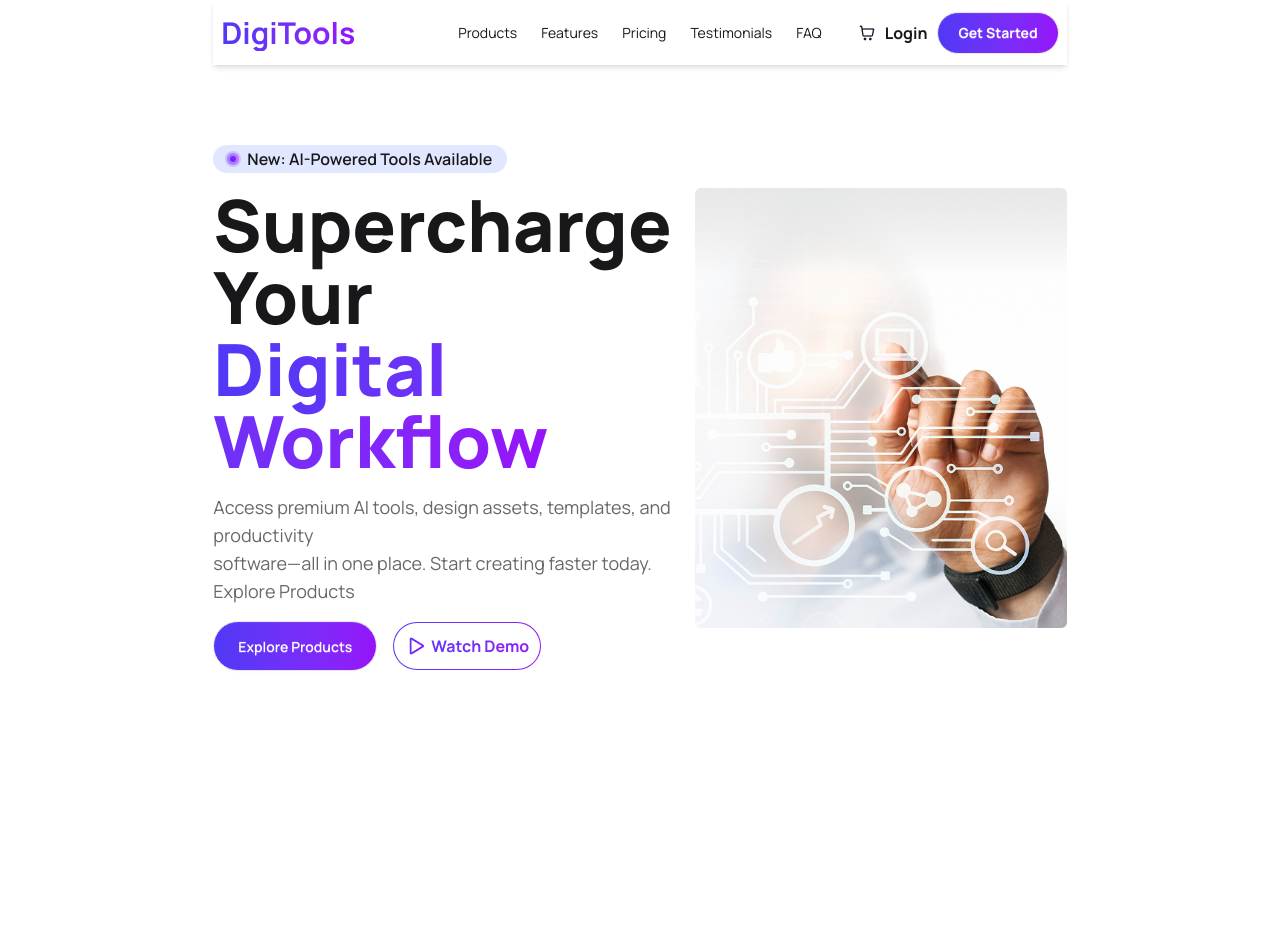
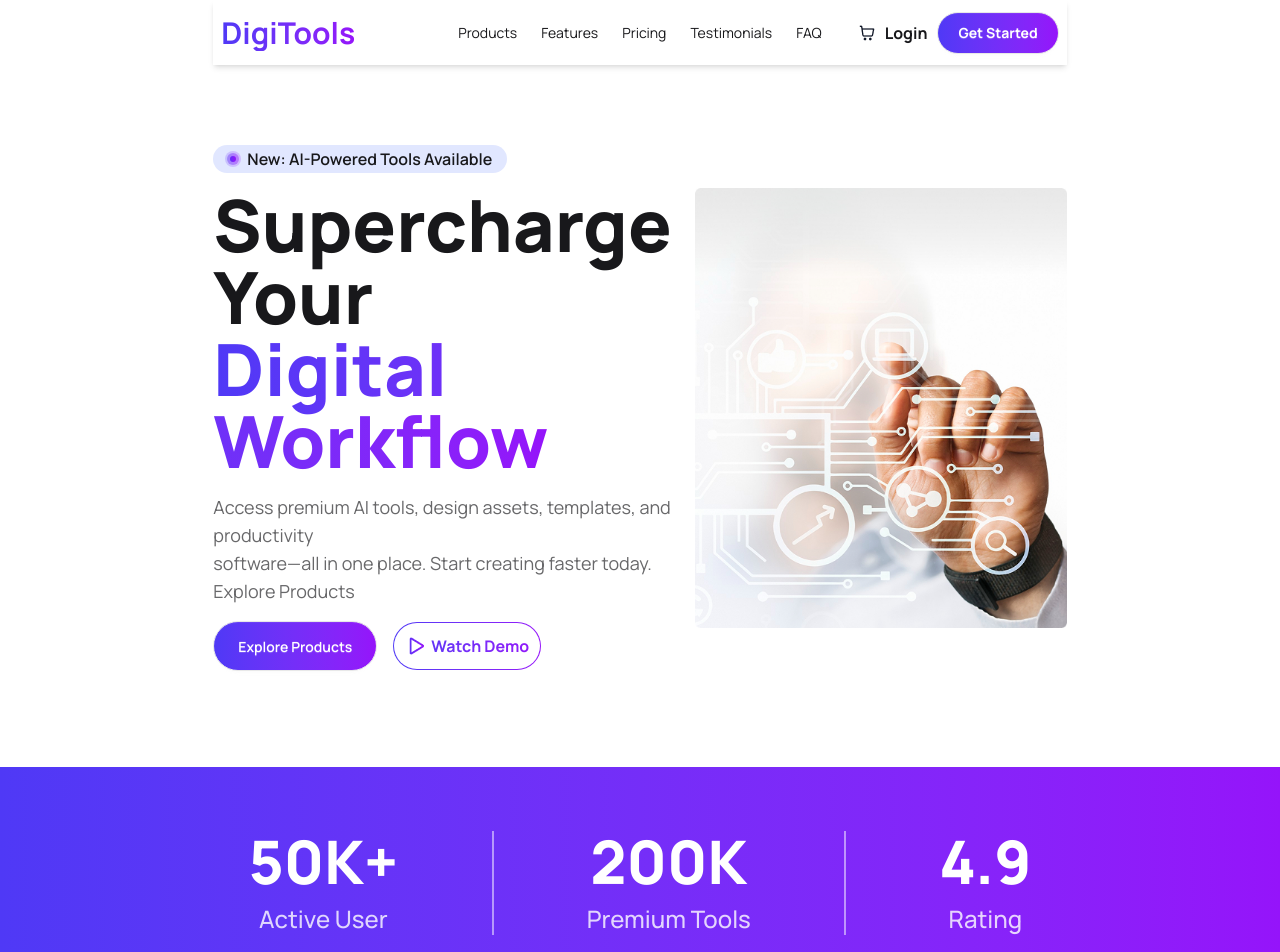
Before and after one commit to sazeeb-saha/B13-A6-Digitools-Platform, a React (Vite) app: page / in a window 1280 px wide. Shown: the top 952 px of the page. Before the commit the page ends 800 px from the top, so only its background shows below. Built offline with nearby package versions, Linux system fonts and the light colour scheme.

Commit message:
add and style state secttion

```diff
--- a/src/App.jsx
+++ b/src/App.jsx
@@ -1,12 +1,15 @@
 import "./App.css";
 import Banner from "./components/banner/Banner";
+
 import Navbar from "./components/navbar/Navbar";
+import State from "./components/state/State";
 
 function App() {
   return (
     <>
       <Navbar></Navbar>
       <Banner></Banner>
+      <State></State>
     </>
   );
 }
--- a/src/components/banner/Banner.jsx
+++ b/src/components/banner/Banner.jsx
@@ -5,7 +5,7 @@ import bannerImg from "../../assets/products/banner.png";
 
 const Banner = () => {
   return (
-    <div className=" container lg:w-8/12 mx-auto">
+    <section className="container lg:w-8/12 mx-auto ">
       <div className="flex justify-between flex-col md:flex-row gap-2.5 mt-20 items-center">
         <div className="space-y-4">
           <div
@@ -46,7 +46,7 @@ const Banner = () => {
           <img src={bannerImg} alt="" />
         </div>
       </div>
-    </div>
+    </section>
   );
 };
 
--- a/src/components/navbar/Navbar.jsx
+++ b/src/components/navbar/Navbar.jsx
@@ -3,7 +3,7 @@ import cartIcon from "../../assets/products/shopping-cart.png";
 
 const Navbar = () => {
   return (
-    <div className="container lg:w-8/12 mx-auto">
+    <nav className="container lg:w-8/12 mx-auto">
       <div className="navbar bg-base-100 shadow-md">
         <div className="navbar-start">
           <div className="dropdown">
@@ -78,7 +78,7 @@ const Navbar = () => {
           </a>
         </div>
       </div>
-    </div>
+    </nav>
   );
 };
 
--- /dev/null
+++ b/src/components/state/State.jsx
@@ -0,0 +1,33 @@
+import React from "react";
+
+const State = () => {
+  return (
+    <section className="bg-linear-to-r from-[#4F39F6] to-[#9514FA]  my-24 ">
+      <div className="container lg:w-8/12 mx-auto  flex justify-around items-center text-center py-16">
+        <div>
+          <h2 className="text-white font-extrabold text-6xl">50K+</h2>
+          <p className="text-white text-2xl font-medium mt-3 opacity-80">
+            Active User{" "}
+          </p>
+        </div>
+        <div className="divider divider-horizontal  before:bg-white after:bg-white opacity-50 "></div>
+
+        <div>
+          <h2 className="text-white font-extrabold text-6xl">200K</h2>
+          <p className="text-white text-2xl font-medium mt-3 opacity-80">
+            Premium Tools
+          </p>
+        </div>
+        <div className="divider divider-horizontal  before:bg-white after:bg-white opacity-50 "></div>
+        <div>
+          <h2 className="text-white font-extrabold text-6xl">4.9</h2>
+          <p className="text-white text-2xl font-medium mt-3 opacity-80">
+            Rating
+          </p>
+        </div>
+      </div>
+    </section>
+  );
+};
+
+export default State;
```
